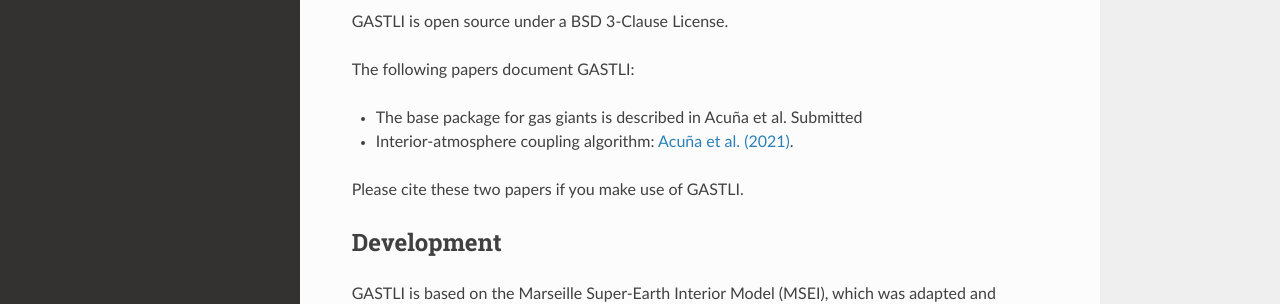
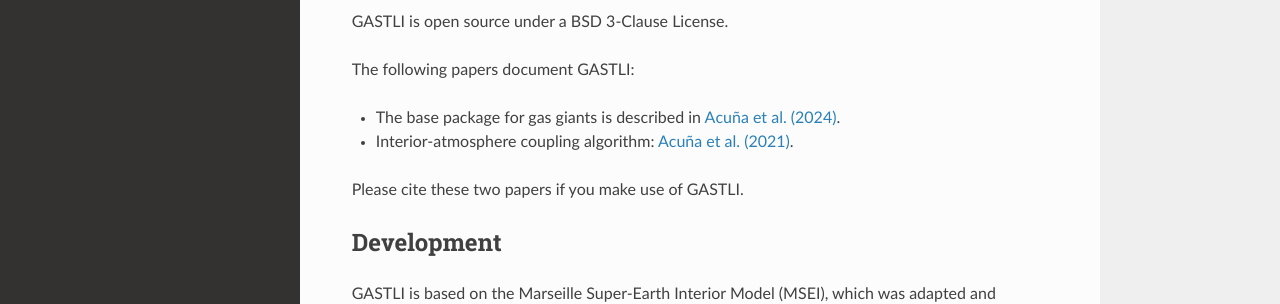
Before and after one commit to lorenaacuna/GASTLI, a Sphinx documentation site: the page built from docs/source/index.rst, in a window 1280 px wide and 1213 px high. Shown: the part 326-630 px from the top of the window. Built offline with Sphinx 7.4.7 and the Read the Docs theme 2.0.0, drawn with Linux system fonts in a browser that asks for light colours.

Commit message:
Update index.rst

```diff
--- a/docs/source/index.rst
+++ b/docs/source/index.rst
@@ -15,7 +15,7 @@ GASTLI is open source under a BSD 3-Clause License.
 
 The following papers document GASTLI:
 
-- The base package for gas giants is described in Acuña et al. Submitted
+- The base package for gas giants is described in `Acuña et al. (2024) <https://arxiv.org/abs/2406.10032>`_.
 - Interior-atmosphere coupling algorithm: `Acuña et al. (2021) <https://www.aanda.org/articles/aa/full_html/2021/03/aa39885-20/aa39885-20.html>`_.
 
 Please cite these two papers if you make use of GASTLI.
```
